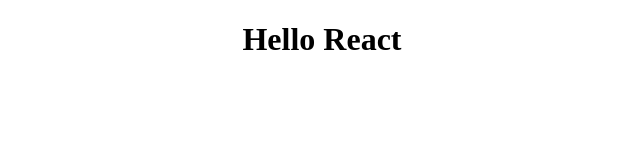
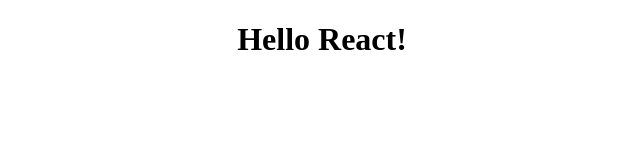
Before and after one commit to tonybalde/react-todo, a React (Create React App) app: page / in a window 1280 px wide. Shown: the top 160 px of the page, without its empty margins (318-958 px from the left). Built offline with nearby package versions, Linux system fonts and the light colour scheme; the HTML template or start-up script is replaced by a standard one.

Commit message:
first commit

```diff
--- a/src/App.js
+++ b/src/App.js
@@ -4,7 +4,7 @@
   return (
     <div style={{ textAlign: 'center' }}>
       <header>
-         <h1>Hello React</h1>
+         <h1>Hello React!</h1>
       </header>
     </div>
   );
```
